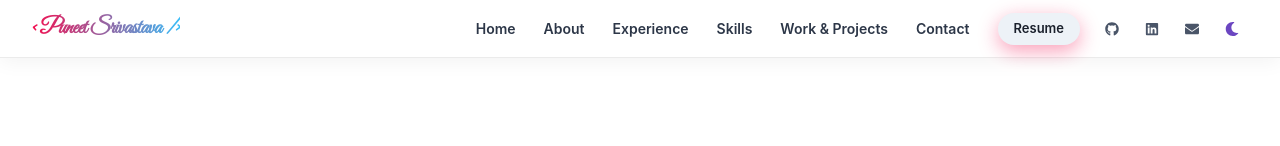
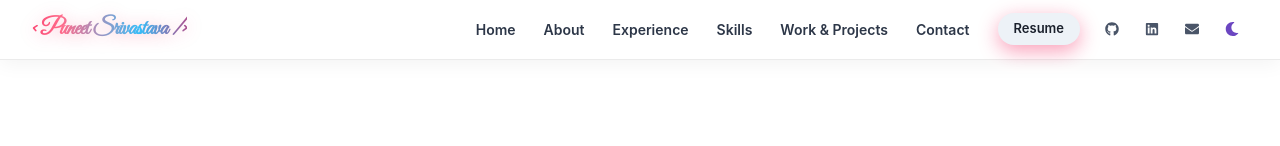
Before and after one commit to CodexPuneet/CodexPuneet.github.io, a React (Create React App) app: page / in a window 1280 px wide. Shown: the top 146 px of the page. Built offline with nearby package versions, Linux system fonts and the light colour scheme.

Commit message:
Add animated shimmering multi-color gradient and hover glow to header name

```diff
--- a/src/Components/Navbar.jsx
+++ b/src/Components/Navbar.jsx
@@ -47,14 +47,12 @@ const NavBar = () => {
           </Box>
 
           {/* Logo / Brand Name */}
-          <Link activeClass="active" smooth spy offset={-80} to="home" style={{ cursor: 'pointer' }}>
+          <Link activeClass="active" smooth spy offset={-80} to="home" style={{ cursor: 'pointer', textDecoration: 'none' }}>
             <Box
               as="span"
-              fontSize={{ base: '18px', md: '22px' }}
+              fontSize={{ base: '20px', md: '23px' }}
               fontWeight={700}
-              className="font-signature"
-              bgGradient="linear(to-r, #f30e4f, #38bdf8)"
-              bgClip="text"
+              className="font-signature nav-brand-logo"
               letterSpacing="tight"
               userSelect="none"
             >
--- a/src/Pages/Home.css
+++ b/src/Pages/Home.css
@@ -73,6 +73,34 @@
   display: inline-block;
 }
 
+/* Animated Header Brand Logo */
+.nav-brand-logo {
+  display: inline-block;
+  background: linear-gradient(90deg, #f30e4f 0%, #ff6b8b 25%, #38bdf8 50%, #f30e4f 75%, #ff6b8b 100%);
+  background-size: 200% auto;
+  -webkit-background-clip: text;
+  -webkit-text-fill-color: transparent;
+  animation: logo__shimmer 6s linear infinite;
+  transition: all 0.3s cubic-bezier(0.4, 0, 0.2, 1);
+  filter: drop-shadow(0 2px 8px rgba(243, 14, 79, 0.25));
+}
+
+.nav-brand-logo:hover {
+  animation-duration: 2.5s;
+  transform: scale(1.05);
+  filter: drop-shadow(0 4px 14px rgba(56, 189, 248, 0.55));
+}
+
+@keyframes logo__shimmer {
+  0% {
+    background-position: 0% 50%;
+  }
+  100% {
+    background-position: 200% 50%;
+  }
+}
+
+
 /* Classy Glassmorphism Utilities */
 .glass-card {
   background: rgba(255, 255, 255, 0.03);
```
